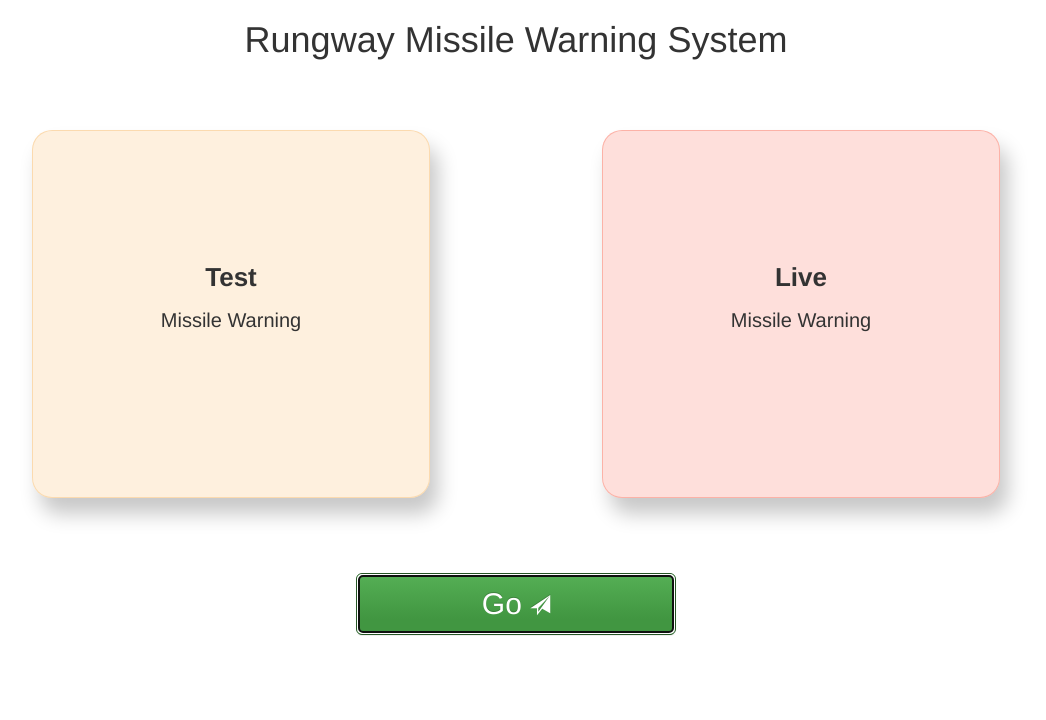
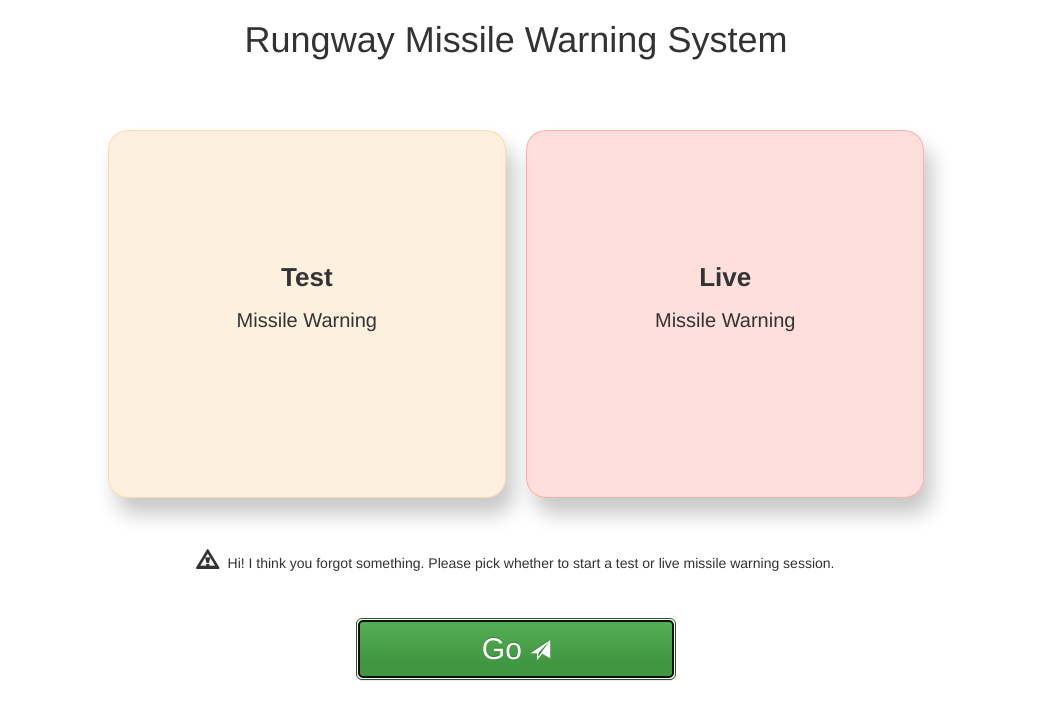
Before and after one commit to Rungway/missile-warning-system, a React (Create React App) app: page / in a window 1280 px wide. Both pictures are taken after a click on the button "Go". Shown: the top 720 px of the page, without its empty margins (124-1170 px from the left). Built offline with nearby package versions, Linux system fonts and the light colour scheme.

Commit message:
Add radios error messaging

```diff
--- a/src/components/WarningForm.css
+++ b/src/components/WarningForm.css
@@ -4,6 +4,12 @@
   justify-content: space-around;
 
   margin-top: 60px;
+}
+
+@media screen and (min-width: 1020px) {
+  .missile-radios {
+    justify-content: center;
+  }
 }
 
 .missile-radios .form-group {
@@ -37,7 +43,7 @@
   padding: 10vw;
   border-radius: 20px;
   box-shadow: 8px 16px 20px 0 rgba(0,0,0,0.22);
-  margin: 0;
+  margin: 0 10px;
   transition: background-color 0.2s ease;
 }
 
@@ -56,6 +62,10 @@
   background-color: rgba(243, 154, 39, 0.35);
 }
 
+.missile-radios input[type="radio"]:checked + .label-test {
+  background-color: rgba(243, 154, 39, 0.85);
+}
+
 .missile-radios .label-live {
   background-color: rgba(247, 45, 15, 0.15);
   border: 1px solid rgba(247, 45, 15, 0.25);
@@ -64,10 +74,6 @@
 .missile-radios .label-live:hover,
 .missile-radios input[type="radio"]:focus + .label-live {
   background-color: rgba(247, 45, 15, 0.35);
-}
-
-.missile-radios input[type="radio"]:checked + .label-test {
-  background-color: rgba(243, 154, 39, 0.85);
 }
 
 .missile-radios input[type="radio"]:checked + .label-live {
@@ -95,14 +101,30 @@
   display: block;
   width: 100%;
   text-align: center;
+  position: relative;
+}
+
+.missile-radios .warn {
+  display: inline-block;
+  text-align: center;
+  padding: 5px 10px;
+  margin-top: 30px;
+}
+
+.missile-radios .submit-warning {
+  border: 2px solid rgb(247, 45, 15);
 }
 
 .missile-radios .btn-lg {
-  width: 25vw;
-  margin: 60px auto 0;
+  min-width: 25vw;
+  margin: 30px auto 0;
   font-size: 3rem;
 }
 
-.missile-radios .btn-lg span {
+.missile-radios .glyphicon {
   display: inline;
 }
+
+.missile-radios .warn .glyphicon {
+  margin-right: 10px;
+}
--- a/src/components/WarningForm.js
+++ b/src/components/WarningForm.js
@@ -9,9 +9,10 @@ class WarningForm extends React.Component {
 
   constructor(props) {
     super(props);
-    this.state = {value: 'choose'};
+    this.state = {value: ''};
+    this.error = false;
 
-    this.handleChange = this.handleChange.bind(this);
+    this.handleOptionChange = this.handleOptionChange.bind(this);
     this.handleSubmit = this.handleSubmit.bind(this);
   }
 
@@ -23,25 +24,64 @@ class WarningForm extends React.Component {
       case 'test':
         alert('Test alert. Carry on, nothing to see here.');
         break;
+      default:
+        this.defaultError();
     }
     event.preventDefault();
   }
 
-  handleChange(event) {
+  handleOptionChange(event) {
     this.setState({value: event.target.value});
+    this.setState({error: false});
+  }
+
+  defaultError() {
+    this.setState({error: true});
   }
 
   render() {
     return (
       <Form onSubmit={this.handleSubmit} className="missile-radios">
         <FormGroup>
-          <FormControl type="radio" placeholder="Jane Doe" id="test" name="missileOptions" />
-          <ControlLabel htmlFor="test" className="label-test"><span className="big">Test</span><span>Missile Warning</span></ControlLabel>
+          <FormControl
+            type="radio"
+            id="test"
+            name="missileOptions"
+            onChange={this.handleOptionChange}
+            value="test" />
+          <ControlLabel
+            htmlFor="test"
+            className="label-test">
+            <span className="big">Test</span>
+            <span>Missile Warning</span>
+          </ControlLabel>
         </FormGroup>
         <FormGroup>
-          <FormControl type="radio" placeholder="Jane Doe" id="live" name="missileOptions" />
-          <ControlLabel htmlFor="live" className="label-live"><span className="big">Live</span><span>Missile Warning</span></ControlLabel>
+          <FormControl
+            type="radio"
+            id="live"
+            name="missileOptions"
+            onChange={this.handleOptionChange}
+            value="live" />
+          <ControlLabel
+            htmlFor="live"
+            className="label-live">
+            <span className="big">Live</span>
+            <span>Missile Warning</span>
+          </ControlLabel>
         </FormGroup>
+        {
+          this.state.value === 'live' &&
+          <p className="submit-warning warn" role="alert">
+          Warning: You have selected a <b>LIVE</b> missile warning. Please make sure you're sure!
+          </p>
+        }
+        {
+          this.state.value === '' && this.state.error === true &&
+          <p className="default-error warn" role="alert">
+            <Glyphicon glyph="warning-sign" aria-hidden="true" />Hi! I think you forgot something. Please pick whether to start a test or live missile warning session.
+          </p>
+        }
         <div className="submit-wrapper">
           <Button
             type="submit"
```
